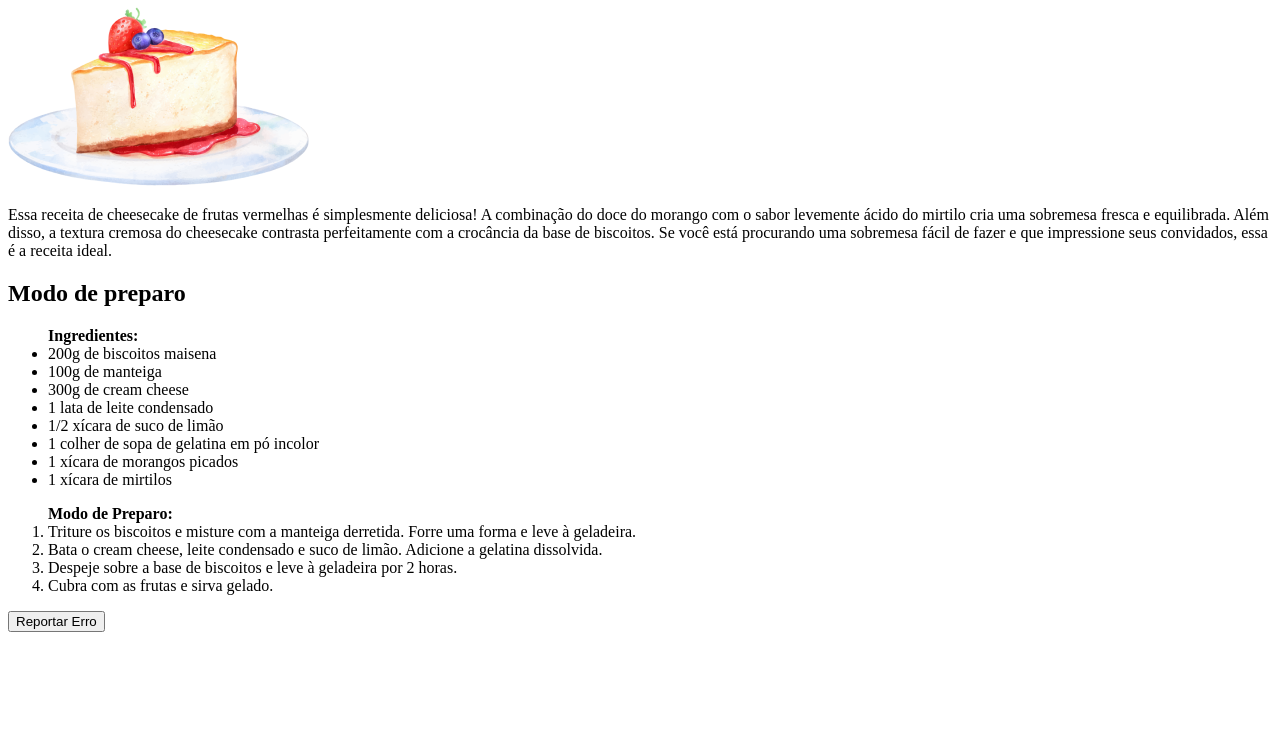
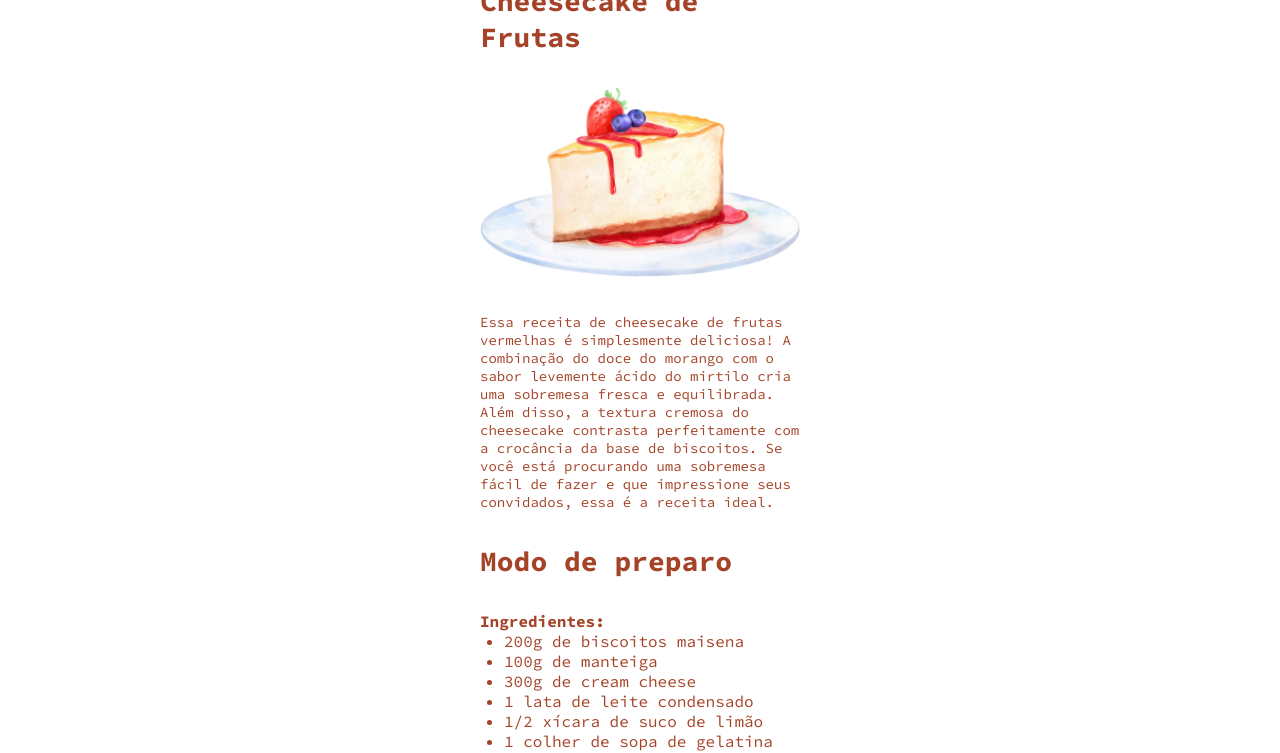
Before and after one commit to guipradocardoso/recriando-layout-04, a plain HTML site: page index.html in a window 1280 px wide. Shown: the part 73-826 px from the top of the page. Before the commit the page ends 800 px from the top, so only its background shows below. Drawn offline with Linux system fonts and the light colour scheme.

Commit message:
splitting and adjusting the layout

```diff
--- a/index.html
+++ b/index.html
@@ -1,9 +1,17 @@
 <!DOCTYPE html>
 <html lang="pt-br">
   <head>
+    <link rel="preconnect" href="https://fonts.googleapis.com" />
+    <link rel="preconnect" href="https://fonts.gstatic.com" crossorigin />
     <meta charset="UTF-8" />
     <meta name="viewport" content="width=device-width, initial-scale=1.0" />
     <title>Cheese Cake</title>
+
+    <link
+      href="https://fonts.googleapis.com/css2?family=Source+Code+Pro:wght@400;700&family=Source+Serif+4:wght@500&display=swap"
+      rel="stylesheet"
+    />
+    <link rel="stylesheet" href="./style.css" />
   </head>
   <body>
     <main>
@@ -24,8 +32,8 @@
       </div>
       <div class="ingredients">
         <h2>Modo de preparo</h2>
+        <strong>Ingredientes:</strong>
         <ul>
-          <strong>Ingredientes:</strong>
           <li>200g de biscoitos maisena</li>
           <li>100g de manteiga</li>
           <li>300g de cream cheese</li>
@@ -36,8 +44,8 @@
           <li>1 xícara de mirtilos</li>
         </ul>
 
+        <strong>Modo de Preparo:</strong>
         <ol>
-          <strong>Modo de Preparo:</strong>
           <li>
             Triture os biscoitos e misture com a manteiga derretida. Forre uma
             forma e leve à geladeira.
--- /dev/null
+++ b/style.css
@@ -0,0 +1,89 @@
+* {
+  margin: 0;
+  padding: 0;
+  box-sizing: border-box;
+  -webkit-font-smoothing: antialiased;
+  -moz-osx-font-smoothing: grayscale;
+}
+
+:root {
+  font-family: "Source Code Pro", monospace;
+  font-size: 62.5%;
+}
+
+body {
+  color: #a54328;
+  font-size: 1.6rem;
+}
+
+img {
+  width: 100%;
+  margin-block: 3.2rem;
+}
+
+main {
+  max-width: 32rem;
+  margin-inline: auto;
+  padding: 5.6rem 4rem;
+  /* box-sizing = faz com que as informações estabelecidas contem para dentro da caixa, o que for paddin por exemplo vai ficar por fora para completas se necessário */
+  box-sizing: content-box;
+  display: flex;
+  flex-direction: column;
+  gap: 3.2rem;
+}
+
+button {
+  font-family: "Source Serif 4" serif;
+  background-color: #a54328;
+  color: #fff;
+  border: 0;
+  padding: 0.8rem 1.2rem;
+  border-radius: 0.6rem;
+  margin-top: 3.2rem;
+}
+
+h1,
+h2 {
+  font-size: 2.8rem;
+  line-height: 3.6rem;
+}
+
+h2 {
+  margin-bottom: 3.2rem;
+}
+
+p,
+li strong {
+  font-size: 1.4rem;
+  line-height: 1.8rem;
+}
+
+ul,
+ol {
+  padding-left: 2.4rem;
+}
+
+ul {
+  margin-bottom: 2.4rem;
+}
+
+@media (min-width: 1120) {
+  main {
+    flex-direction: row;
+    max-width: fit-content;
+    gap: 16rem;
+  }
+
+  .recipe {
+    max-width: 43.5rem;
+  }
+
+  .ingredients {
+    max-width: 52.5rem;
+  }
+
+  main > div {
+    flex: 1;
+    max-width: 50rem;
+  }
+}
```
